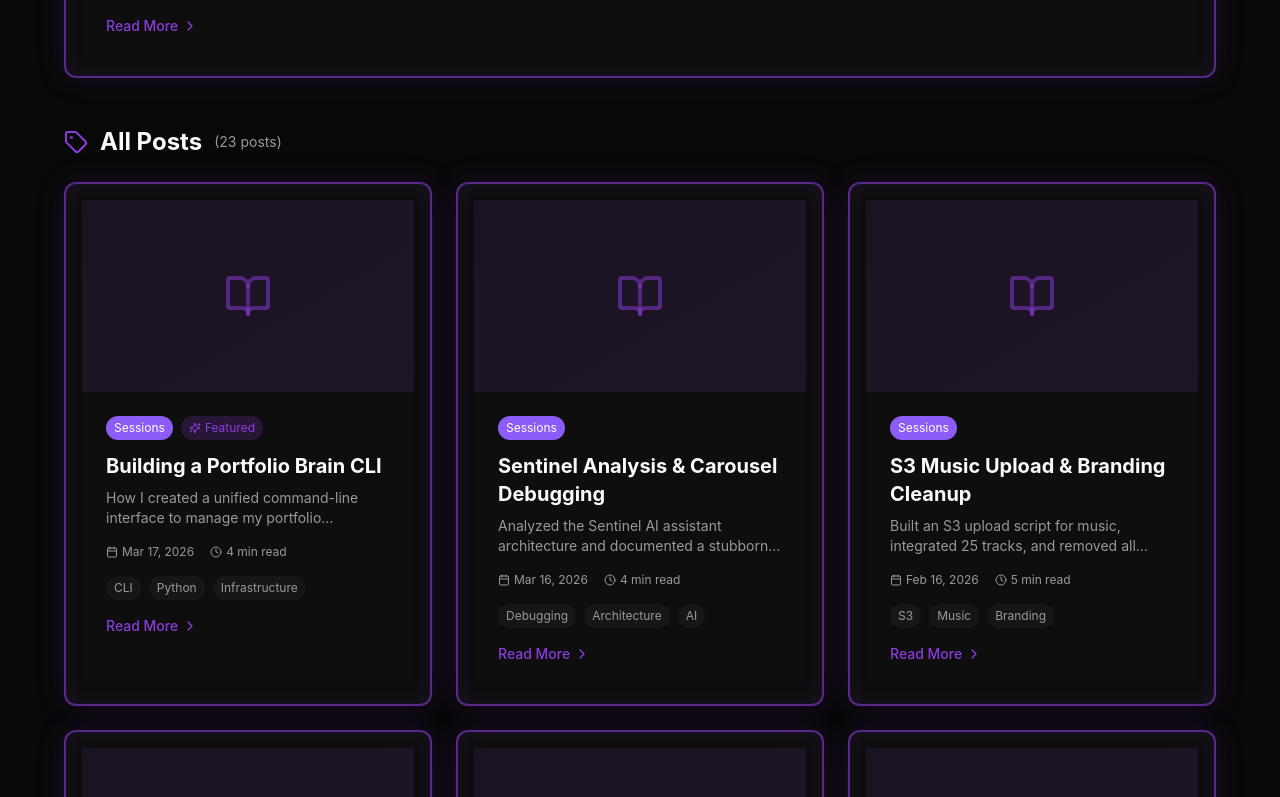
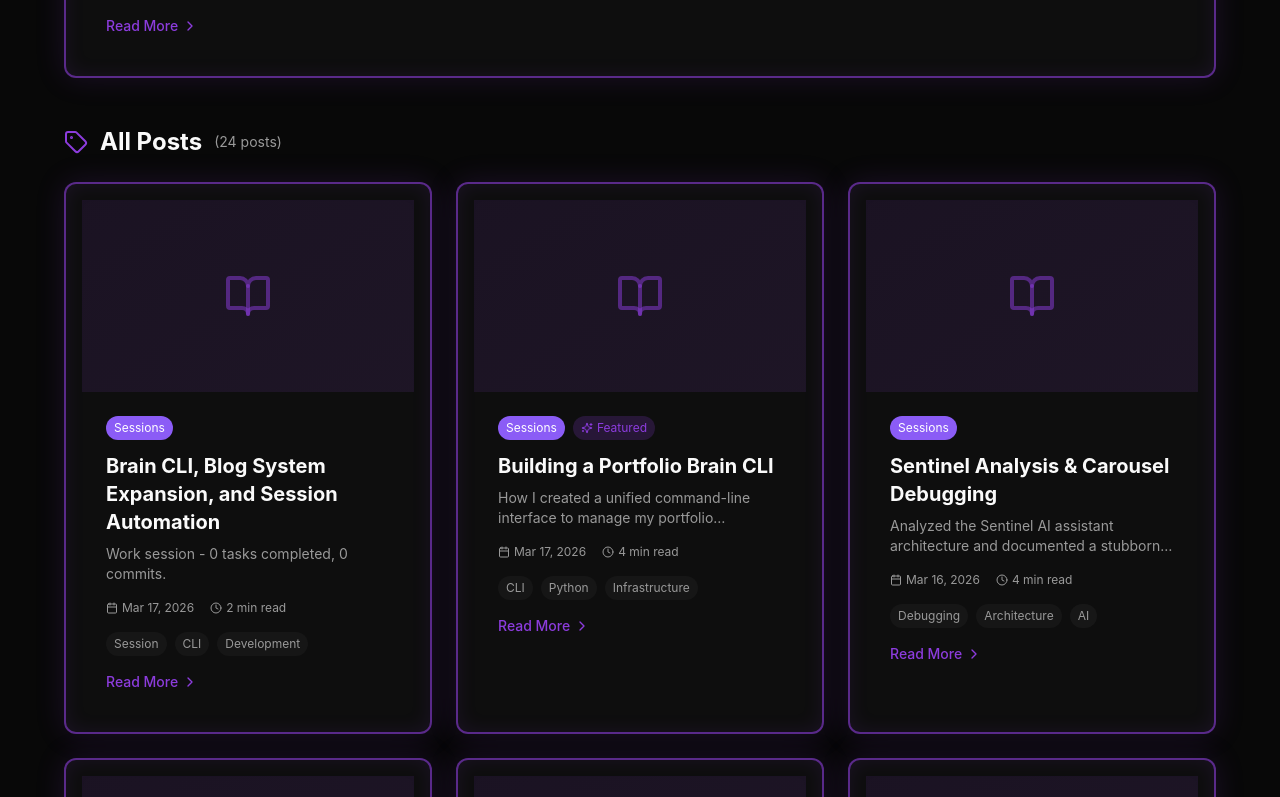
Before and after one commit to yetog/cloud-port, a React (Vite) app: page /blog in a window 1280 px wide. Shown: the part 2000-2797 px from the top of the page. Built offline with nearby package versions, Linux system fonts and the light colour scheme.

Commit message:
session: Brain CLI, Blog System Expansion, and Session Automation

```diff
--- a/src/data/blog.ts
+++ b/src/data/blog.ts
@@ -33,6 +33,19 @@ export const blogCategories: BlogCategory[] = [
 ];
 
 export const blogPosts: BlogPost[] = [
+  {
+    id: 'session-2026-03-17',
+    title: 'Brain CLI, Blog System Expansion, and Session Automation',
+    excerpt: 'Work session - 0 tasks completed, 0 commits.',
+    content: `
+# Session: 2026-03-17\n\n## Summary\nBrain CLI, Blog System Expansion, and Session Automation\n\n## Stats\n- Duration: 0:00:22\n- Tasks: 0\n- Commits: 0
+    `,
+    author: 'Isayah Young-Burke',
+    date: '2026-03-17',
+    readTime: '2 min read',
+    category: 'sessions',
+    tags: ["Session", "CLI", "Development"]
+  },
   {
     id: 'session-2026-03-17',
     title: 'Building a Portfolio Brain CLI',
```
